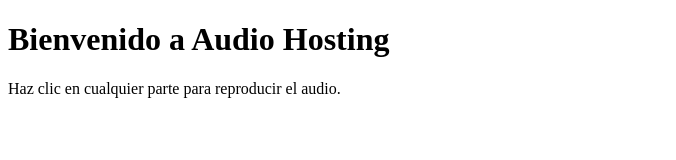
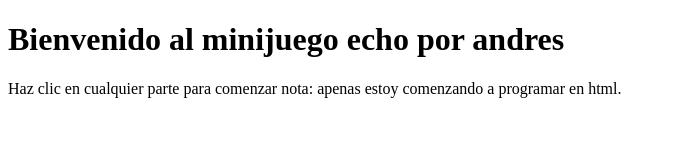
Before and after one commit to andres3080/juego-hosting, a plain HTML site: page index.html in a window 1280 px wide. Shown: the whole page, without its empty margins (0-676 px from the left). Drawn offline with Linux system fonts and the light colour scheme.

Commit message:
Update index.html

```diff
--- a/index.html
+++ b/index.html
@@ -6,8 +6,8 @@
     <title>Audio Hosting</title>
 </head>
 <body>
-    <h1>Bienvenido a Audio Hosting</h1>
-    <p>Haz clic en cualquier parte para reproducir el audio.</p>
+    <h1>Bienvenido al minijuego echo por andres</h1>
+    <p>Haz clic en cualquier parte para comenzar nota: apenas estoy comenzando a programar en html.</p>
 
     <audio id="miAudio">
         <source src="audio.mp3" type="audio/mpeg">
```
